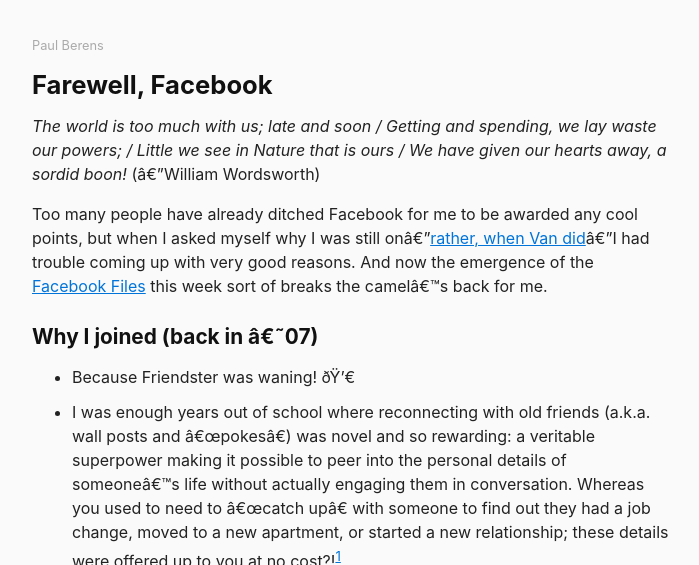
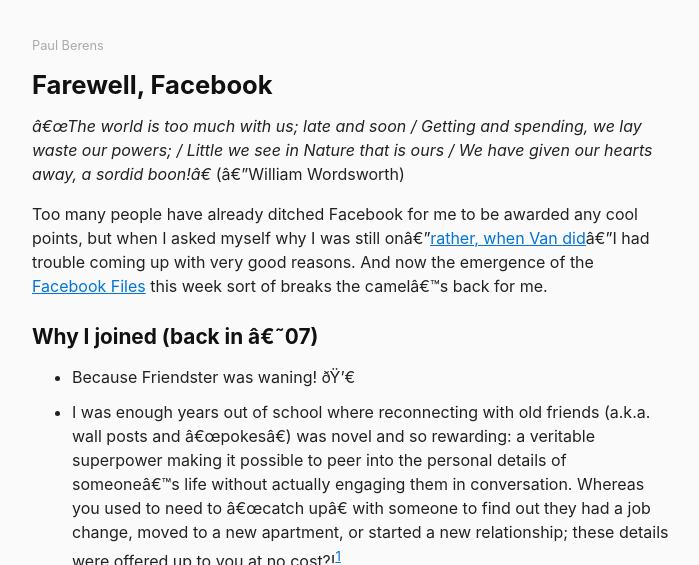
Before and after one commit to berensp/berensp.github.io, a Jekyll site: the page built from _posts/2021-09-29-fb.md, in a window 1280 px wide and 900 px high, cut to the strip 0-565 px from the top of the window. Shown: the whole strip, without its empty margins (288-987 px from the left). Built offline with Jekyll 4.4.1, drawn with Linux system fonts in a browser that asks for light colours; a script that is not in the unit is left out.

Commit message:
Update 2021-09-29-fb.md

```diff
--- a/_posts/2021-09-29-fb.md
+++ b/_posts/2021-09-29-fb.md
@@ -6,7 +6,7 @@
 description: Thanks, y'all, for writing on my wall
 ogimage: fb.sketch.01.jpg
 ---
-*The world is too much with us; late and soon / Getting and spending, we lay waste our powers; / Little we see in Nature that is ours / We have given our hearts away, a sordid boon!* (—William Wordsworth)
+*"The world is too much with us; late and soon / Getting and spending, we lay waste our powers; / Little we see in Nature that is ours / We have given our hearts away, a sordid boon!"* (—William Wordsworth)
 
 Too many people have already ditched Facebook for me to be awarded any cool points, but when I asked myself why I was still on—[rather, when Van did](https://youtu.be/pPn2zH_8OmY)—I had trouble coming up with very good reasons. And now the emergence of the [Facebook Files](https://www.wsj.com/articles/the-facebook-files-11631713039) this week sort of breaks the camel's back for me.
 
```
